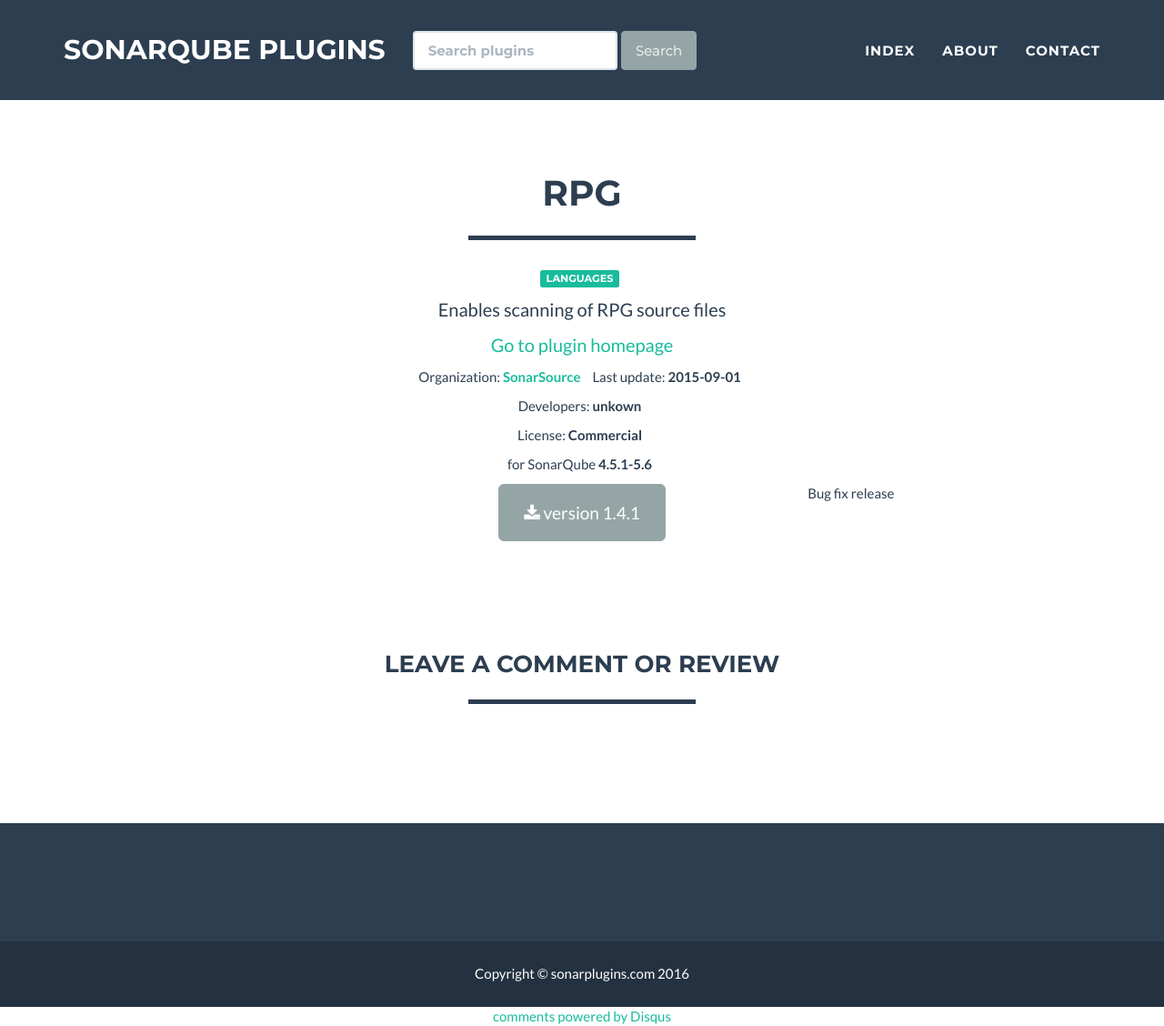
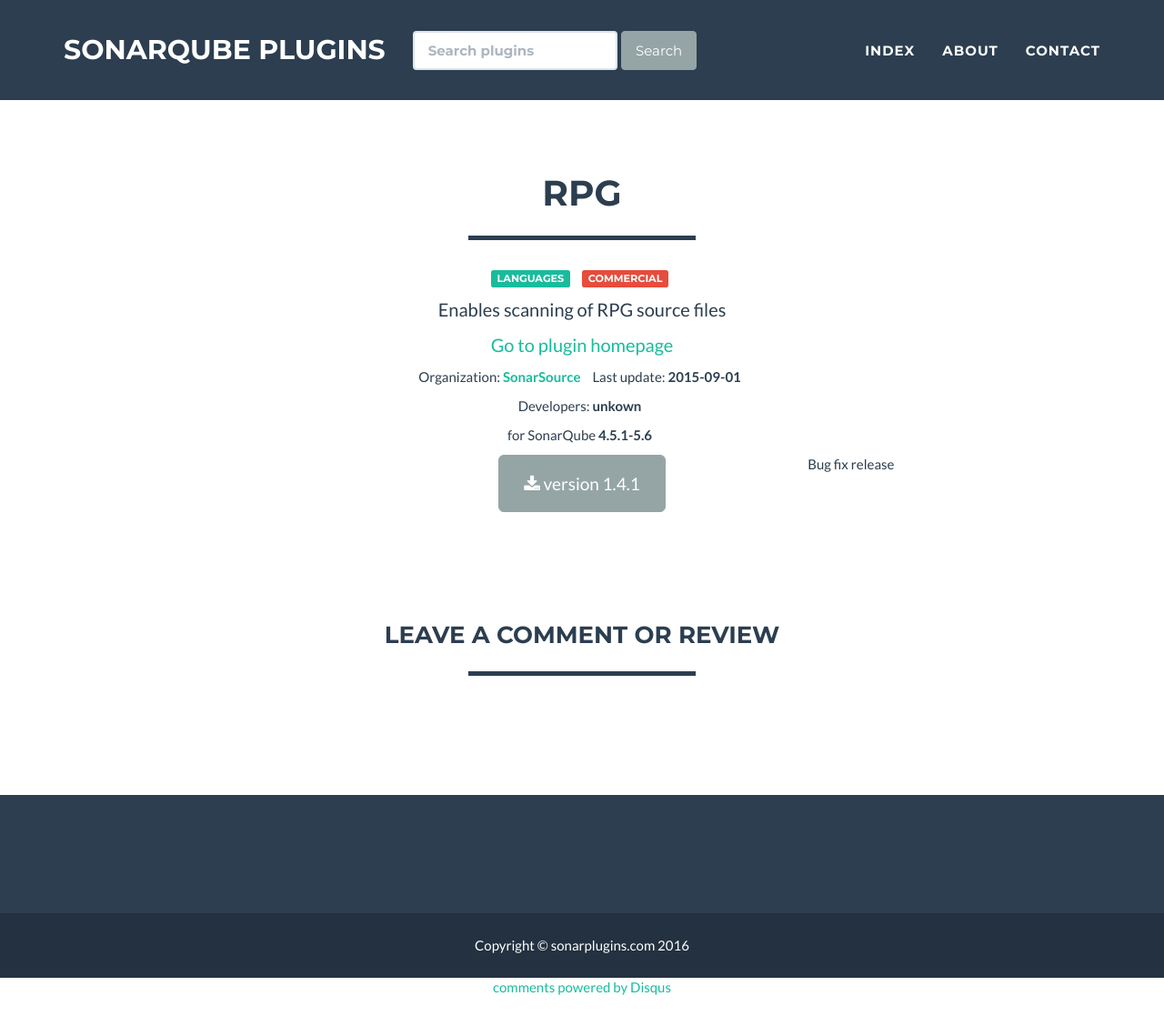
Before and after one commit to sonarplugins/sonarplugins.github.io, a Jekyll site: the page built from _posts/2015-09-01-rpg.markdown, in a window 1280 px wide and 1128 px high. Shown: the whole window at 91% size. Built offline with Jekyll 4.4.1, drawn with Linux system fonts in a browser that asks for light colours; comment, search, counter and statistics services are not loaded.

Commit message:
Move license to top and use label style

```diff
--- a/_layouts/plugin.html
+++ b/_layouts/plugin.html
@@ -52,7 +52,18 @@
                             <hr class="star-primary">
                             <ul class="list-inline item-details">
                                 <li>
-                                    <h5 class="label label-success">{{ page.category }}</h5>
+                                    <a href="/search.html?query={{ page.category }}"><h5 class="label label-success">{{ page.category }}</h5></a>
+                                </li>
+                                <li>
+                                    {% if page.license == "Commercial" %}
+                                        <h5 class="label label-danger">
+                                            {{ page.license }}
+                                        </h5>
+                                    {% else %}
+                                        <h5 class="label label-primary">
+                                            {{ page.license }}
+                                        </h5>
+                                    {% endif %}
                                 </li>
                             </ul>
                             <!--img src="img/portfolio/{{ page.img }}" class="img-responsive img-centered" alt="{{ page.alt }}"-->
@@ -76,12 +87,6 @@
                             <ul class="list-inline item-details">
                                     <li>Developers:
                                         <strong>{{ page.developers }}</strong>
-                                    </li>
-                            </ul>
-
-                            <ul class="list-inline item-details">
-                                    <li>License:
-                                        <strong>{{ page.license }}</strong>
                                     </li>
                             </ul>
 
```
